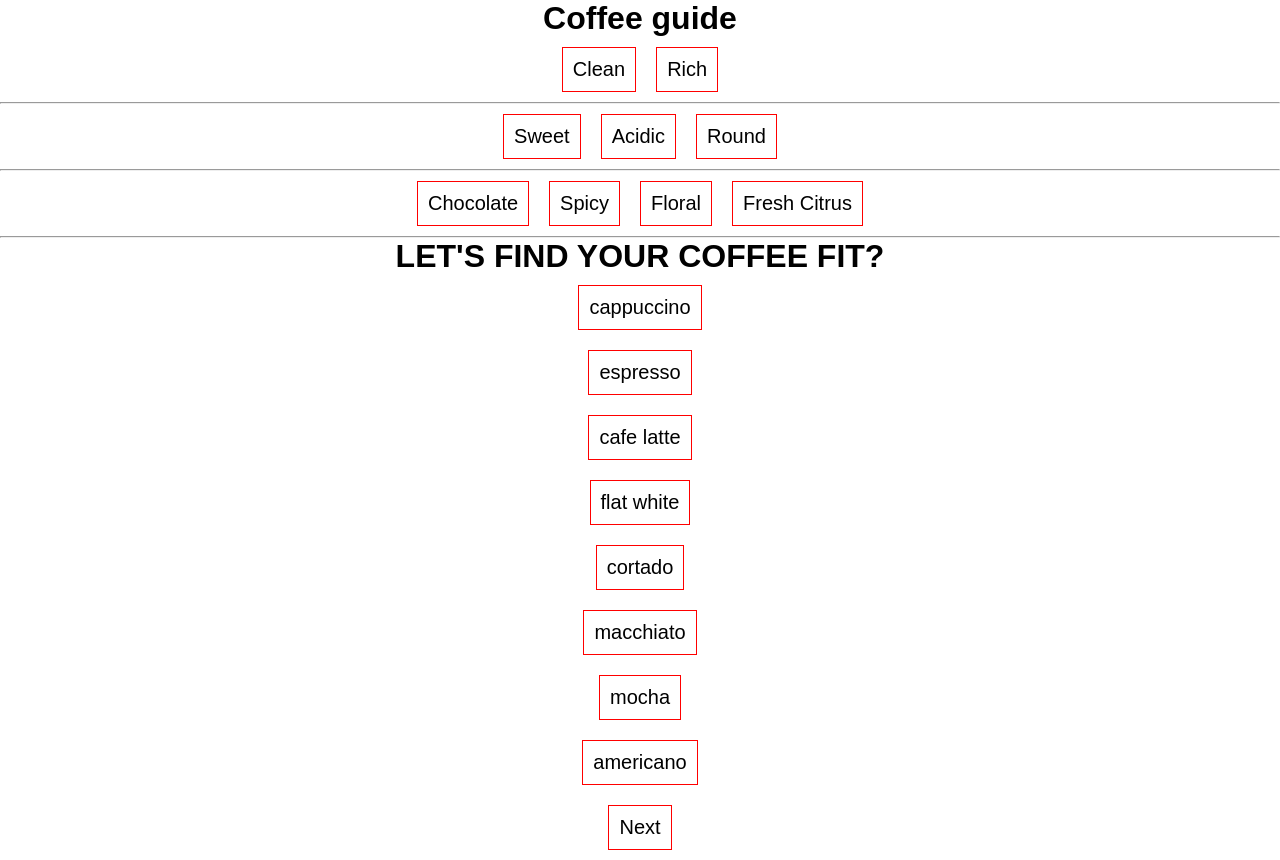
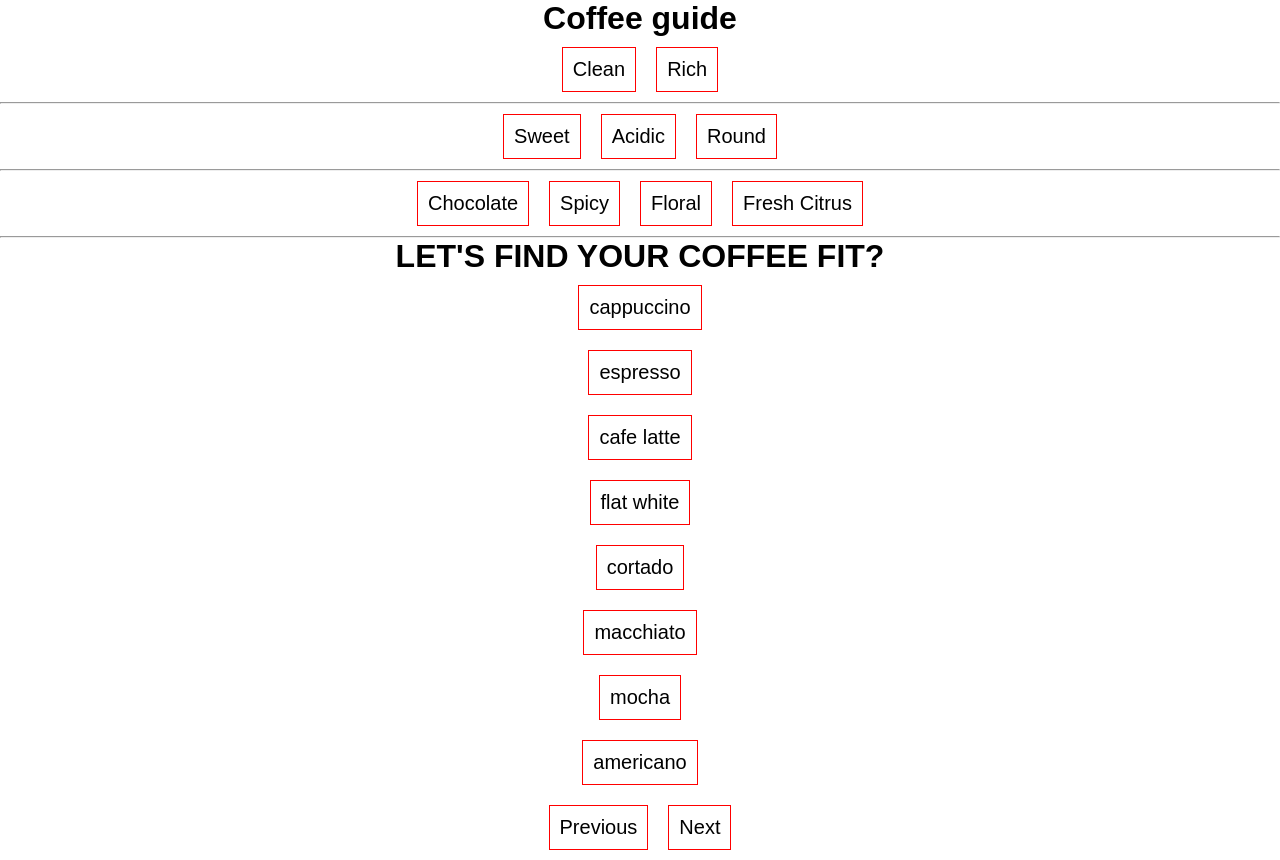
Before and after one commit to impact-roasters/coffee-guide, a React (Create React App) app: page / in a window 1280 px wide. Built offline with nearby package versions, Linux system fonts and the light colour scheme; a web font is replaced by a local one.

Commit message:
get it back used props deleted by mistake

```diff
--- a/src/App.js
+++ b/src/App.js
@@ -33,6 +33,12 @@ const App = () => {
         onNextQuestion={() => {
           console.log("How do you make your coffee at home?");
         }}
+        onPreviousQuestion={() => {
+          console.log("What kind of coffee do you like?");
+        }}
+        onFinish={() => {
+          console.log("Thank you for your time!");
+        }}
       />
     </div>
   );
--- a/src/components/SurveyQuestion.js
+++ b/src/components/SurveyQuestion.js
@@ -4,8 +4,12 @@ const SurveyQuestion = ({
   question,
   options,
   selection,
+  isMultiSelect,
   onOptionClick,
   onNextQuestion,
+  onPreviousQuestion,
+  onFinish,
+  isLastQuestion,
 }) => {
   return (
     <div>
@@ -25,7 +29,14 @@ const SurveyQuestion = ({
         ))}
       </ul>
       <div>
-        <button onClick={onNextQuestion}>Next</button>
+        <button className="prev" onClick={onPreviousQuestion}>
+          Previous
+        </button>
+        {isLastQuestion ? (
+          <button onClick={onFinish}>Finish</button>
+        ) : (
+          <button onClick={onNextQuestion}>Next</button>
+        )}
       </div>
     </div>
   );
```
